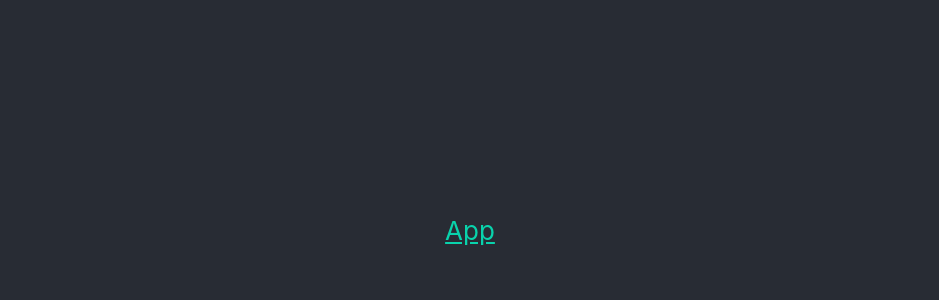
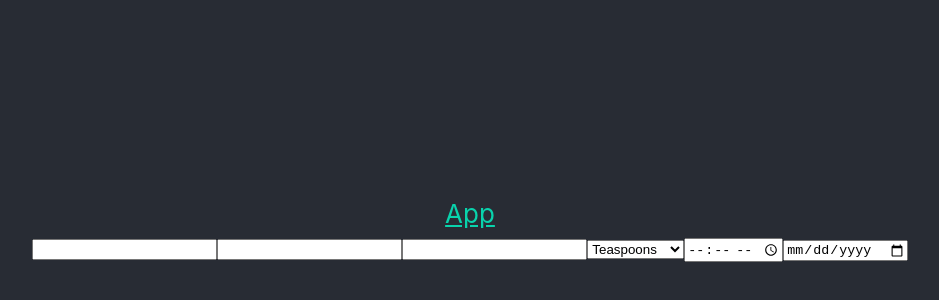
Before and after one commit to d0tmatrix/duckmunch, a React (Create React App) app: page / in a window 1280 px wide. Shown: the part 170-470 px from the top of the page, without its empty margins (170-1109 px from the left). Built offline with nearby package versions, Linux system fonts and the light colour scheme.

Commit message:
addFeed api route for posting a feed to the mlab mongo database (require monk as a driver), add a form to App.js and use a class component to handleChange and run state updates as the data is ... fed? to the applcation.

```diff
--- a/src/App.js
+++ b/src/App.js
@@ -1,7 +1,44 @@
-import React from 'react';
+import React, { Component } from 'react';
 import './App.css';
 
-function App() {
+export default class App extends Component {
+  constructor(props) {
+    super(props);
+    this.state = {
+      loading: false,
+      error: false,
+      success: true,
+      message: '',
+      feed: {
+        food: '',
+        kind: '',
+        quantity: '',
+        measure: '',
+        location: '',
+        date: '',
+        numDucks: 0
+      },
+      repeats: []
+    }
+  }
+  saveFeed = async (e) => {
+    e.preventDefault()
+    let serverResponse = await fetch('/api/addFeed', {
+      method: 'POST',
+      headers: {
+        'Content-Type': 'application/json',
+        'Accept': 'application/json',
+      },
+      body: JSON.stringify(this.state.feed)
+    })
+    let stateUpdate = serverResponse.ok ? { success: true } : {
+      error: true,
+      message: serverResponse.message || 'Failed to save this feeding, check your self.'
+    }
+    this.setState(stateUpdate)
+  }
+  handleChange = (e) => this.setState({ [e.target.name]: e.target.value })
+  render() {
     return (
       <div className="App">
         <header className="App-header">
@@ -13,9 +50,22 @@ function App() {
           >
             App
           </a>
+          <form onSubmit={this.saveFeed}>
+            <input onChange={this.handleChange} type='text' name='food' />
+            <input onChange={this.handleChange} type='text' name='kind' />
+            <input onChange={this.handleChange} type='number' name='quantity' />
+            <select onChange={this.handleChange} name='measure'>
+              <option>Teaspoons</option>
+              <option>Tablespoons</option>
+              <option>1/4 cups</option>
+              <option>1/2 cups</option>
+              <option>full cup</option>
+            </select>
+            <input onChange={this.handleChange} type='time' name='time' />
+            <input onChange={this.handleChange} type='date' name='date' />
+          </form>
         </header>
       </div>
     );
   }
-
-export default App;
+}
```
Also changed, not shown: api/addFeed.js (added, +20 -0 lines), api/utils/db.js (added, +8 -0 lines). Lines whose indentation alone changed are shown as unchanged.
